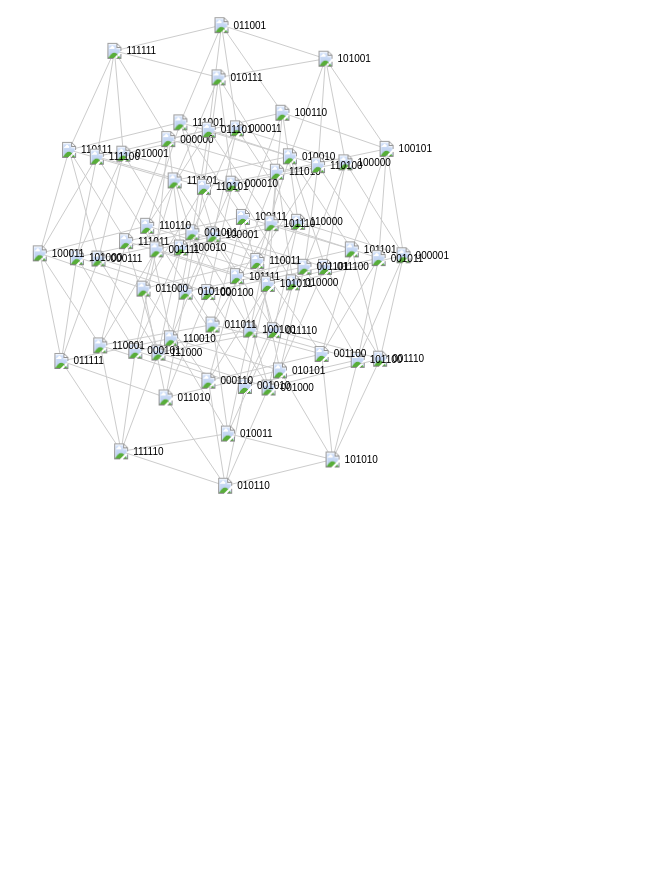
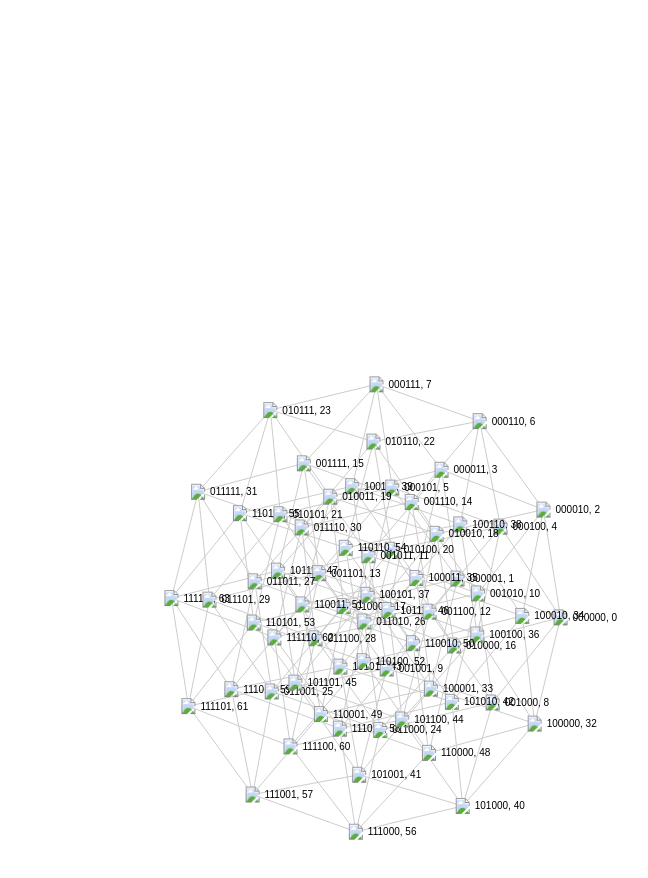
Before and after one commit to lqu/iching-vis, a plain HTML site: page index.html in a window 1280 px wide. Shown: the whole page, without its empty margins (242-890 px from the left). Before the commit the page ends 800 px from the top, so only its background shows below. Drawn offline with nearby package versions, Linux system fonts and the light colour scheme.

Commit message:
Fixed wrong node id bug. Use "id" instead of index. Highlight selection partially works.

```diff
--- a/index.html
+++ b/index.html
@@ -16,8 +16,8 @@
 <script src="//d3js.org/d3.v3.min.js"></script>
 <script>
 
-var width = 960,
-    height = 500
+var width = 1200,
+    height = 1200
 
 var svg = d3.select("body").append("svg")
     .attr("width", width)
@@ -32,13 +32,28 @@ var force = d3.layout.force()
 d3.json("d3-graph.json", function(error, json) {
   if (error) throw error;
 
+  var edges = [];
+  json.links.forEach(function(e) {
+      var sourceNode = json.nodes.filter(function(n) {
+          return n.id === e.source;
+      })[0],
+          targetNode = json.nodes.filter(function(n) {
+              return n.id === e.target;
+          })[0];
+
+      edges.push({
+          source: sourceNode,
+          target: targetNode,
+      });
+  });
+
   force
       .nodes(json.nodes)
-      .links(json.links)
+      .links(edges)
       .start();
 
   var link = svg.selectAll(".link")
-      .data(json.links)
+      .data(edges)
     .enter().append("line")
       .attr("class", "link");
 
@@ -58,7 +73,7 @@ d3.json("d3-graph.json", function(error, json) {
   node.append("text")
       .attr("dx", 12)
       .attr("dy", ".35em")
-      .text(function(d) { return d.name });
+      .text(function(d) { return d.name + ", " + d.id });
 
     // Add the highlighting functionality
     node
@@ -88,4 +103,8 @@ d3.json("d3-graph.json", function(error, json) {
   });
 });
 
+// https://gist.github.com/mbostock/950642
+
+// https://d3-graph-gallery.com/graph/arc_highlight.html
+
 </script>
```
